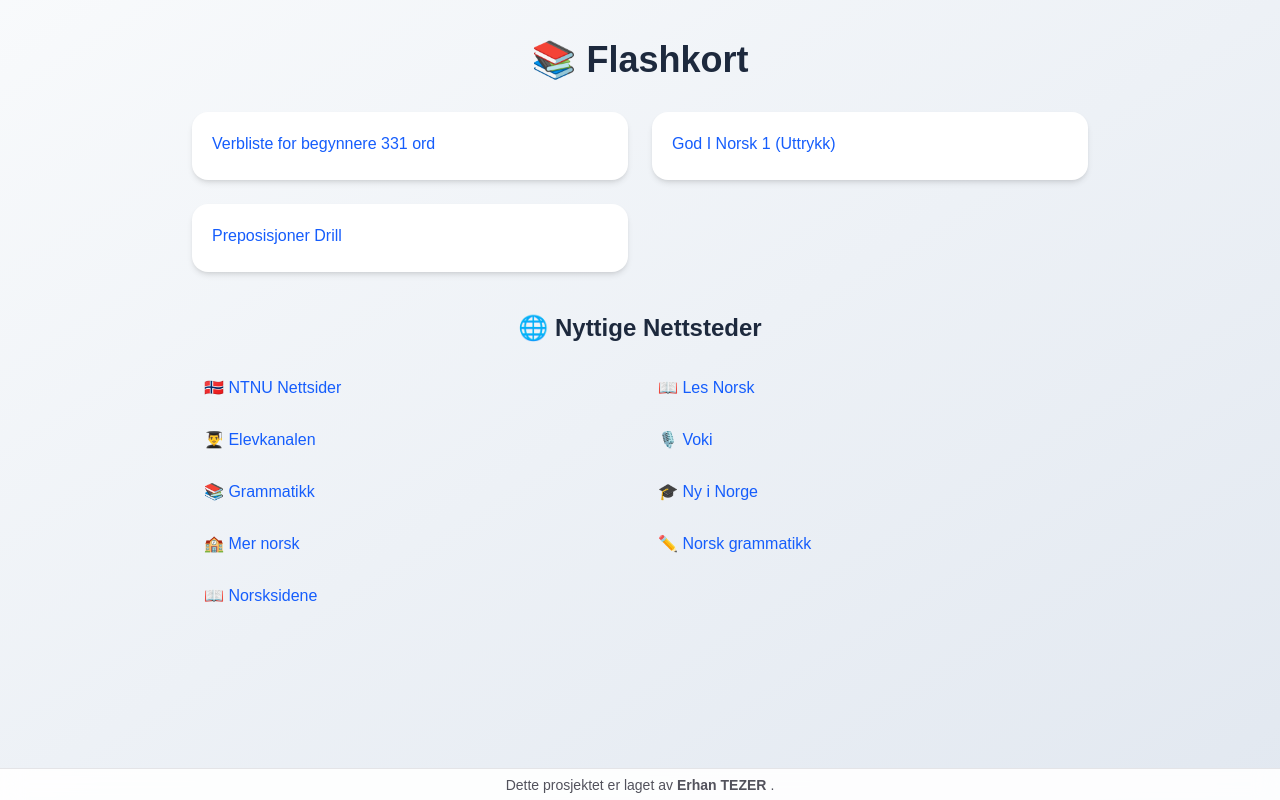
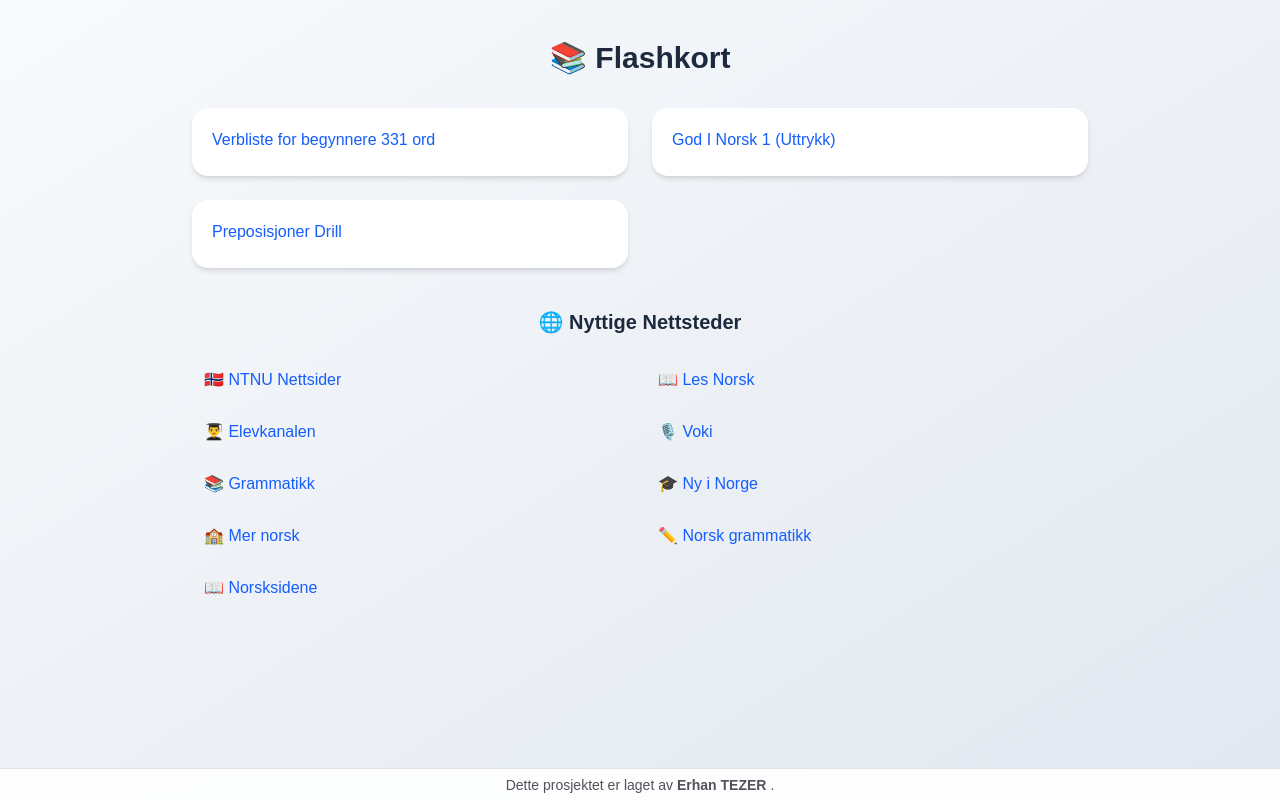
Before and after one commit to erhantezer/norsk-ord, a Next.js app: page / in a window 1280 px wide. Built offline with nearby package versions, Linux system fonts and the light colour scheme.

Commit message:
updated xl

```diff
--- a/src/app/page.js
+++ b/src/app/page.js
@@ -4,7 +4,7 @@ import Footer from './footer/page';
 export default function HomePage() {
   return (
     <main className="min-h-screen bg-gradient-to-br from-slate-50 to-slate-200 py-10 px-4">
-      <h2 className="text-4xl font-extrabold text-center text-slate-800 mb-8">📚 Flashkort</h2>
+      <h2 className="text-3xl font-extrabold text-center text-slate-800 mb-8">📚 Flashkort</h2>
 
       {/* Kartlar: telefonda 1 sütun, sm ve üzeri 2 sütun */}
       <ul className="grid gap-6 max-w-4xl mx-auto grid-cols-1 sm:grid-cols-2">
@@ -34,7 +34,7 @@ export default function HomePage() {
 
       {/* Nyttige Nettsteder: her boyutta 2 sütun sabit */}
       <section className="max-w-4xl mx-auto mt-10">
-        <h3 className="text-2xl font-bold text-slate-800 mb-6 text-center">🌐 Nyttige Nettsteder</h3>
+        <h3 className="text-xl font-bold text-slate-800 mb-6 text-center">🌐 Nyttige Nettsteder</h3>
         <ul className="grid grid-cols-2 gap-3">
           <li>
             <Link
```
